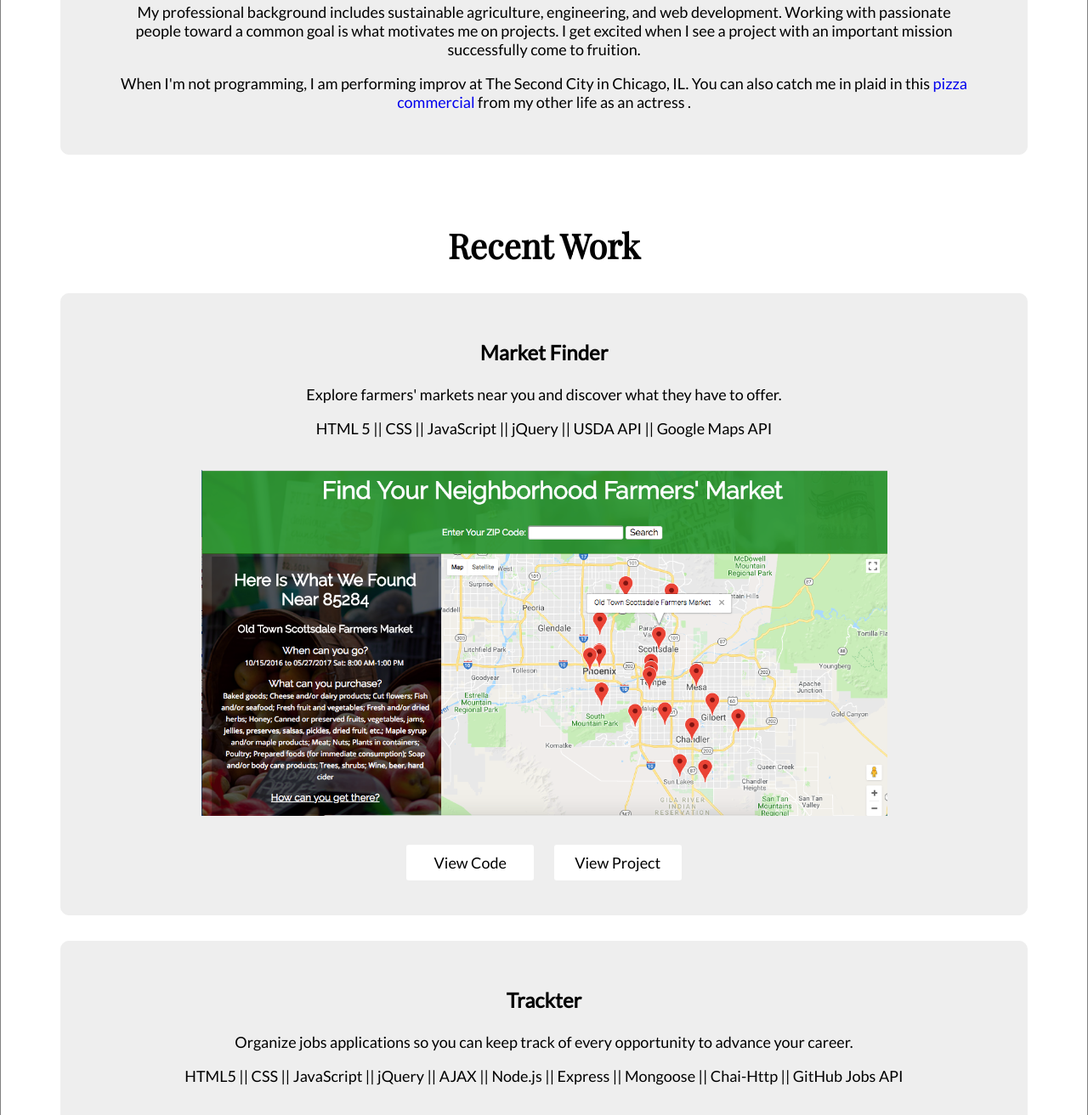
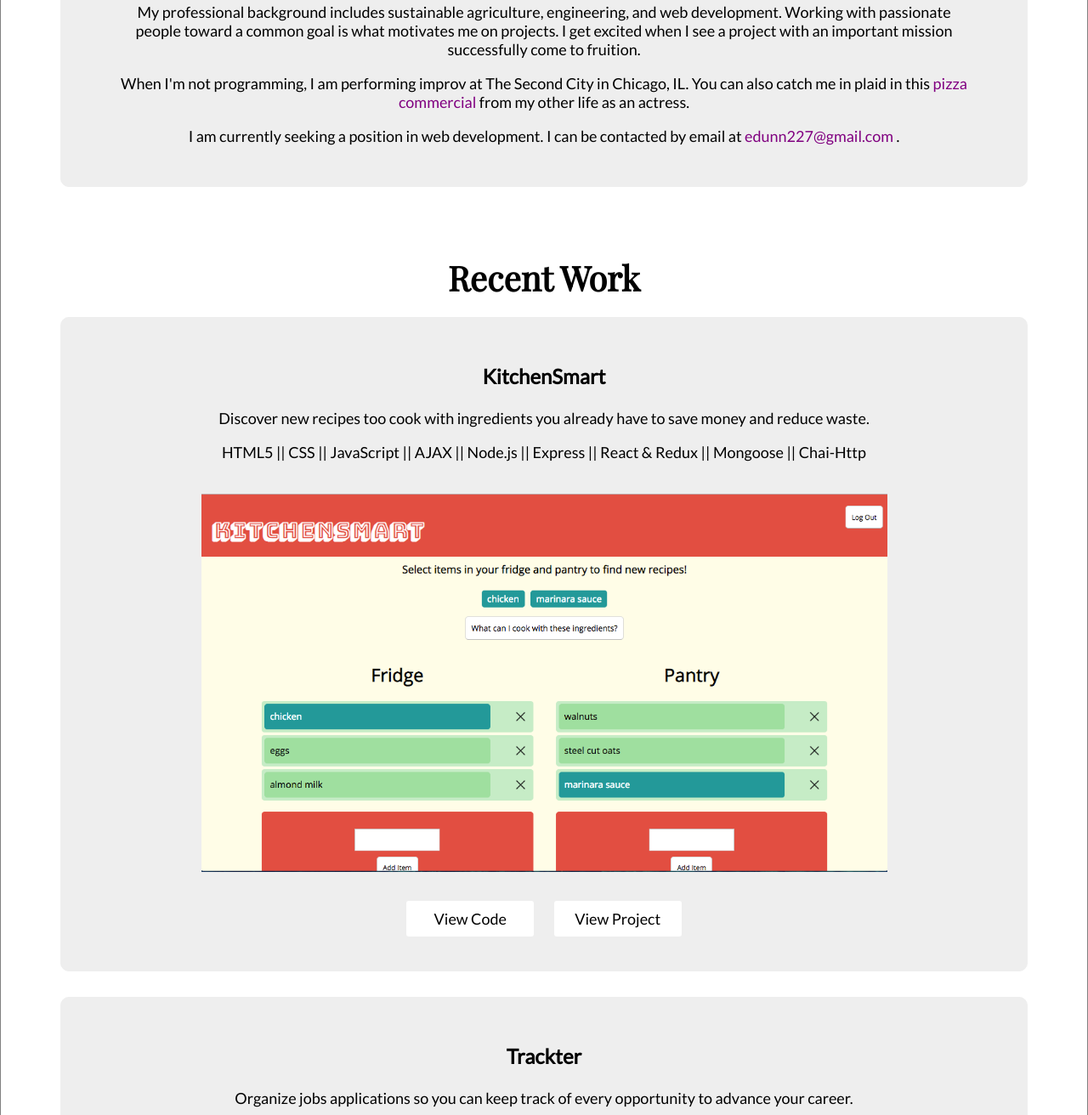
Before and after one commit to ellendunn/portfolio, a plain HTML site: page index.html in a window 1280 px wide. Shown: the part 700-2012 px from the top of the page at 85% size. Drawn offline with nearby package versions, Linux system fonts and the light colour scheme.

Commit message:
added fullstack capstone

```diff
--- a/index.html
+++ b/index.html
@@ -2,7 +2,8 @@
 <html lang='en'>
 <head>
 	<meta charset="utf-8">
-	<meta name="viewport" content="width=device-width, initial-scale=1.0">
+	<meta name="viewport" content="width=device-width, initial-scale=1, shrink-to-fit=no">
+
 	<title>Ellen Dunn - Engineer</title>
 	<!-- jQuery -->
 	<script src="https://ajax.googleapis.com/ajax/libs/jquery/3.2.1/jquery.min.js"></script>
@@ -18,17 +19,17 @@
 
 	<header class='nav-bar'>
 		<h1 id='header'>Ellen Dunn</h1>
-			<a href ='#bio'>
-				<button type = 'button'>About</button>
-			</a>
+			<!-- <a href ='#bio'> -->
+				<button id='bio-button' type='button'>About</button>
+			<!-- </a> -->
 			<a href= '#projects'>
-				<button type = 'button'>Work</button>
+				<button class='projects-button'type='button'>Work</button>
 			</a>
 			<a href='https://github.com/ellendunn' target='_blank'>
-				<button type = 'button'>GitHub</button>
+				<button type='button'>GitHub</button>
 			</a>
 			<a href='https://linkedin.com/in/ellen-dunn' target='_blank'>
-				<button type = 'button'>LinkedIn</button>
+				<button type='button'>LinkedIn</button>
 			</a>
 	</header>
 
@@ -37,12 +38,62 @@
 			<h2>About</h2>
 			<div class='about-me'>
 				<p>I am an Arizona native currently living in Chicago, IL.</p>
-				<p>My professional background includes sustainable agriculture, engineering, and web development. Working with passionate people toward a common goal is what motivates me on projects. I get excited when I see a project with an important mission successfully come to fruition.</p>
-				<p class='pizza'>When I'm not programming, I am performing improv at The Second City in Chicago, IL. You can also catch me in plaid in this <a href='https://www.youtube.com/watch?v=OQUqa_QsDt0' target='_blank' class='pizza'>pizza commercial</a> from my other life as an actress .</p>
+				<p>My professional background includes sustainable agriculture,
+					engineering, and web development. Working with passionate people
+					toward a common goal is what motivates me on projects. I get excited
+					when I see a project with an important mission successfully come to
+					fruition.</p>
+				<p class='pizza'>When I'm not programming, I am performing improv at
+					The Second City in Chicago, IL. You can also catch me in plaid
+					in this
+					<a
+						href='https://www.youtube.com/watch?v=OQUqa_QsDt0'
+						target='_blank' class='pizza'
+					>
+						pizza commercial
+					</a>
+					from my other life as an actress.</p>
+				<p>I am currently seeking a position in web development.
+					I can be contacted by email at
+					<a href='mailto:edunn227@gmail.com'>
+						edunn227@gmail.com
+					</a> .
+				</p>
 			</div>
 		</section>
+
 		<section id='projects'>
 			<h2>Recent Work</h2>
+			<div id='project-3'>
+				<h3>KitchenSmart</h3>
+				<p>Discover new recipes too cook with ingredients you already have to save money and reduce waste.</p>
+				<p>HTML5 || CSS || JavaScript || AJAX || Node.js || Express || React & Redux || Mongoose || Chai-Http </p>
+				<img src='./images/kitchensmart-dashboard.png' /><br>
+				<section  class='project-links'>
+					<a href='https://github.com/ellendunn/fullstack-capstone-client' target='_blank' class='github kitchensmart'>
+						<button type='button'>View Code</button>
+					</a>
+					<a href='https://kitchensmart.herokuapp.com/' target='_blank' class='live kitchensmart'>
+						<button type='button'>View Project</button>
+					</a>
+				</section>
+			</div>
+
+			<div id='project-2'>
+				<h3>Trackter</h3>
+				<p>Organize jobs applications so you can keep track of every opportunity to advance your career.</p>
+				<p>HTML5 || CSS || JavaScript || jQuery || AJAX || Node.js || Express || Mongoose || Chai-Http || GitHub Jobs API</p>
+				<img src='./images/current-applications.png' /><br>
+				<section  class='project-links'>
+					<a href='https://github.com/ellendunn/node-capstone' target='_blank' class='github trackter'>
+						<button type='button'>View Code</button>
+					</a>
+					<a href='https://trackter.herokuapp.com/' target='_blank' class='live trackter'>
+						<button type='button'>View Project</button>
+					</a>
+				</section>
+			</div>
+
 			<div id='project-1'>
 				<h3>Market Finder</h3>
 				<p>Explore farmers' markets near you and discover what they have to offer.</p>
@@ -57,20 +108,7 @@
 					</a>
 				</section>
 			</div>
-			<div id='project-2'>
-				<h3>Trackter</h3>
-				<p>Organize jobs applications so you can keep track of every opportunity to advance your career.</p>
-				<p>HTML5 || CSS || JavaScript || jQuery || AJAX || Node.js || Express || Mongoose || Chai-Http || GitHub Jobs API</p>
-				<img src='./images/current-applications.png' /><br>
-				<section  class='project-links'>
-					<a href='https://github.com/ellendunn/node-capstone' target='_blank' class='github trackter'>
-						<button type='button'>View Code</button>
-					</a>
-					<a href='https://trackter.herokuapp.com/' target='_blank' class='live trackter'>
-						<button type='button'>View Project</button>
-					</a>
-				</section>
-			</div>
+
 		</section>
 	</main>
 
--- a/main.css
+++ b/main.css
@@ -61,7 +61,7 @@ h3 {
 .pizza {
 	padding: 0px;
 	margin: 0px;
-	padding-bottom: 20px;
+	/* padding-bottom: 20px; */
 }
 
 div {
@@ -120,6 +120,11 @@ img {
 
 a {
   text-decoration: none;
+	color: purple
+}
+
+a:hover {
+	color: #37474f
 }
 
 div button {
```
Also changed, not shown: app.js (deleted), images/kitchensmart-dashboard.png (added), 1 other file.
